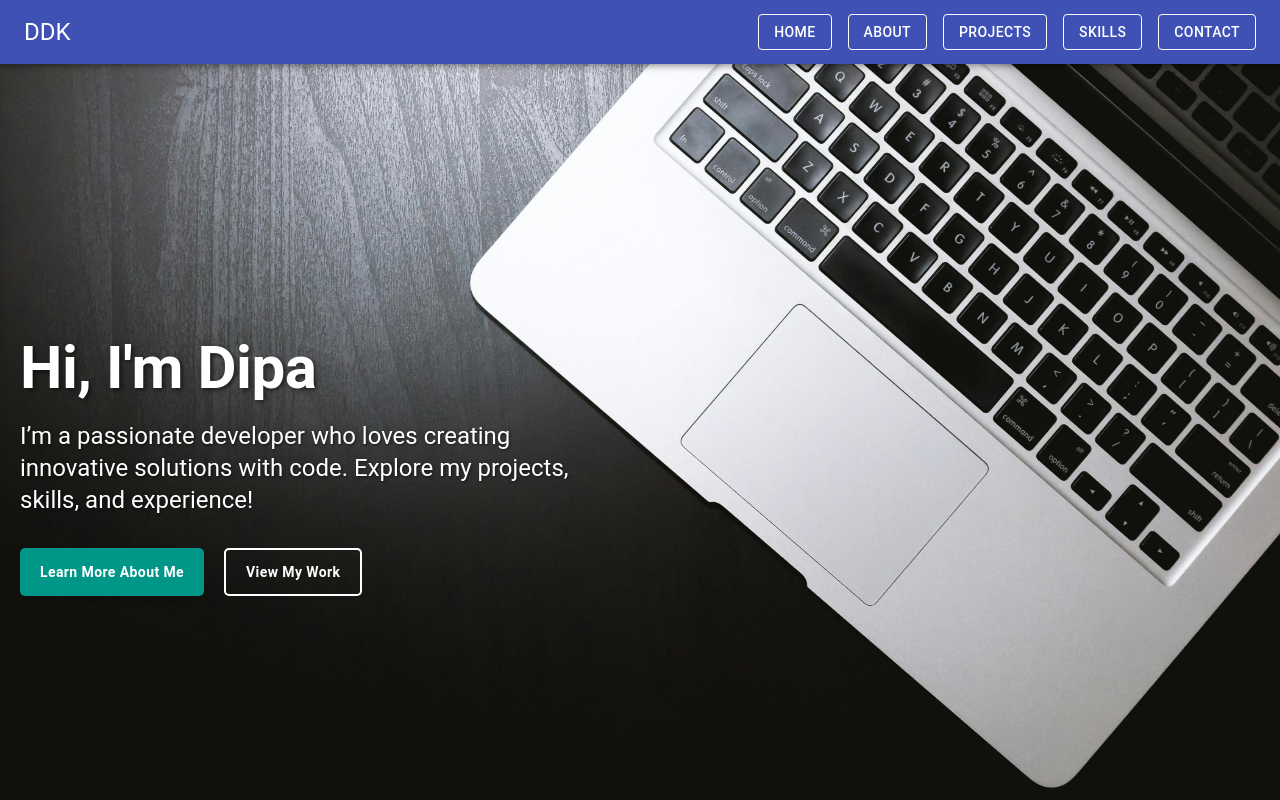
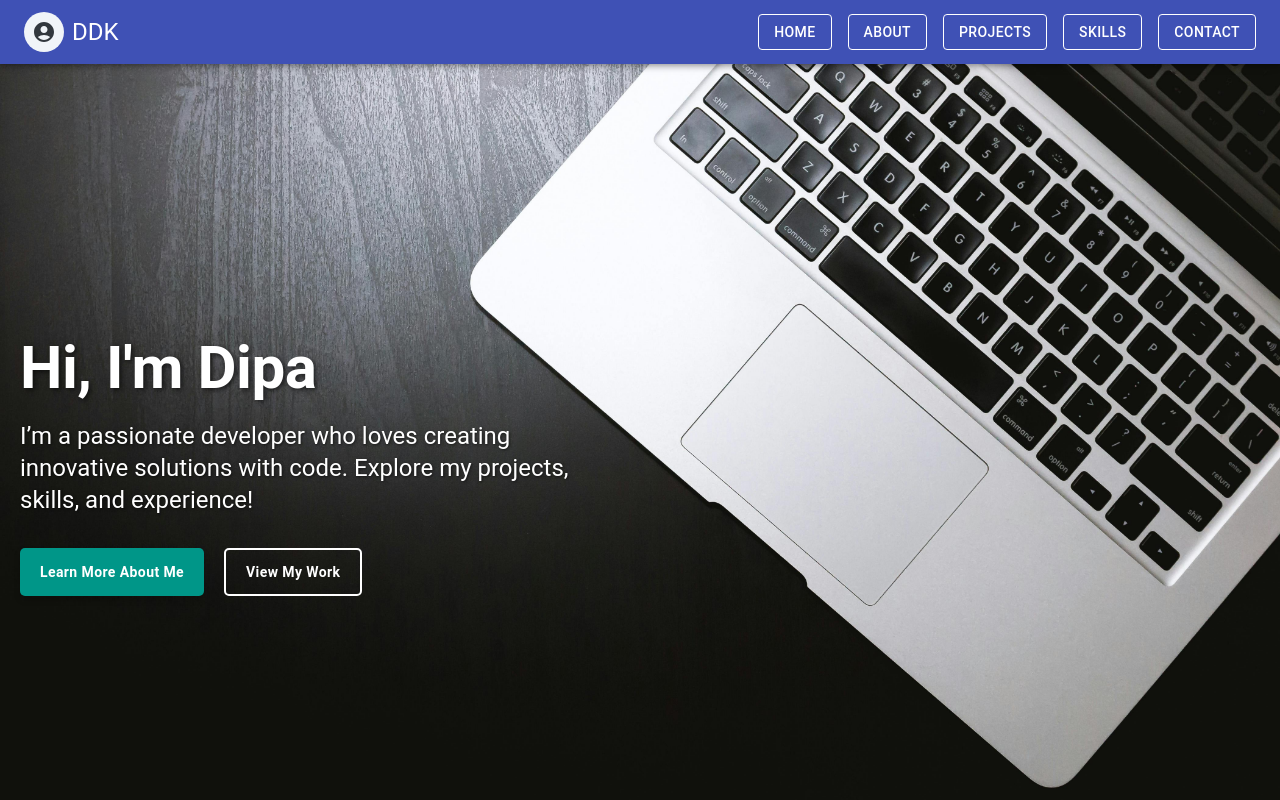
Before and after one commit to Sonukamble/Personal_portfolio, a React (Vite) app: page / in a window 1280 px wide. Shown: the top 800 px of the page. Built offline with nearby package versions, Linux system fonts and the light colour scheme.

Commit message:
updated the logo

```diff
--- a/src/components/navbar/Header.tsx
+++ b/src/components/navbar/Header.tsx
@@ -16,6 +16,9 @@ import {
 } from '@mui/material';
 import { useTheme } from '@mui/material/styles';
 import './../../css/Header.css';
+import { AccountCircle } from '@mui/icons-material'; // You can import any icon you want
+import { Avatar } from '@mui/joy';
+
 
 const Header: React.FC = () => {
     const [drawerOpen, setDrawerOpen] = useState(false);
@@ -56,7 +59,15 @@ const Header: React.FC = () => {
         >
             <Toolbar>
                 {/* Logo or Title */}
-                <Typography variant="h5" component="div" sx={{ flexGrow: 1 }}>
+                {/* <Typography variant="h5" component="div" sx={{ flexGrow: 1 }}>
+                    DDK
+                </Typography> */}
+
+                <Typography variant="h5" component="div" sx={{ flexGrow: 1, display: 'flex', alignItems: 'center', curser: 'pointer' }}>
+                    {/* Logo Icon */}
+                    <Avatar sx={{ width: 40, height: 40, marginRight: 1 }}>
+                        <AccountCircle />
+                    </Avatar>
                     DDK
                 </Typography>
 
--- a/src/css/About.css
+++ b/src/css/About.css
@@ -17,8 +17,10 @@
     height: 100%;
     margin: 0 90px;
     padding-left: 20px;
-    transition: transform 0.3s ease, box-shadow 0.3s ease;
-    box-shadow: 0px 4px 6px rgba(0, 0, 0, 0.1);
+    /* transition: transform 0.3s ease, box-shadow 0.3s ease;
+    box-shadow: 0px 4px 6px rgba(0, 0, 0, 0.1); */
+    box-shadow: 0 20px 50px rgba(0, 0, 12, 0.1);
+    transition: transform 0.3s, box-shadow 0.3s;
 }
 
 .personal-image-card:hover {
@@ -26,7 +28,7 @@
     box-shadow: 0px 8px 12px rgba(0, 0, 0, 0.15);
 }
 
-.display-about-text{
+.display-about-text {
     display: grid;
     gap: 20px !important;
 }
```
